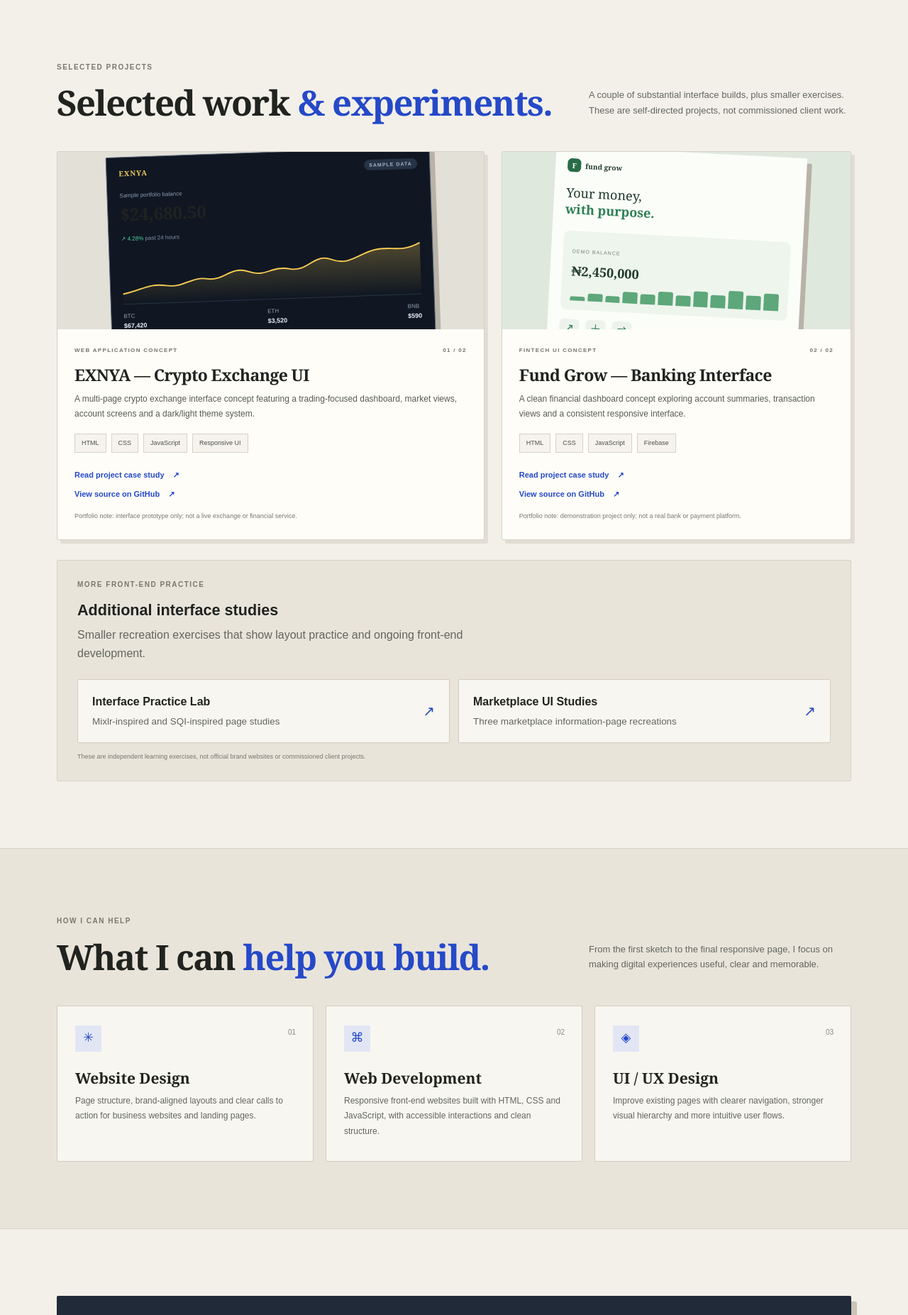
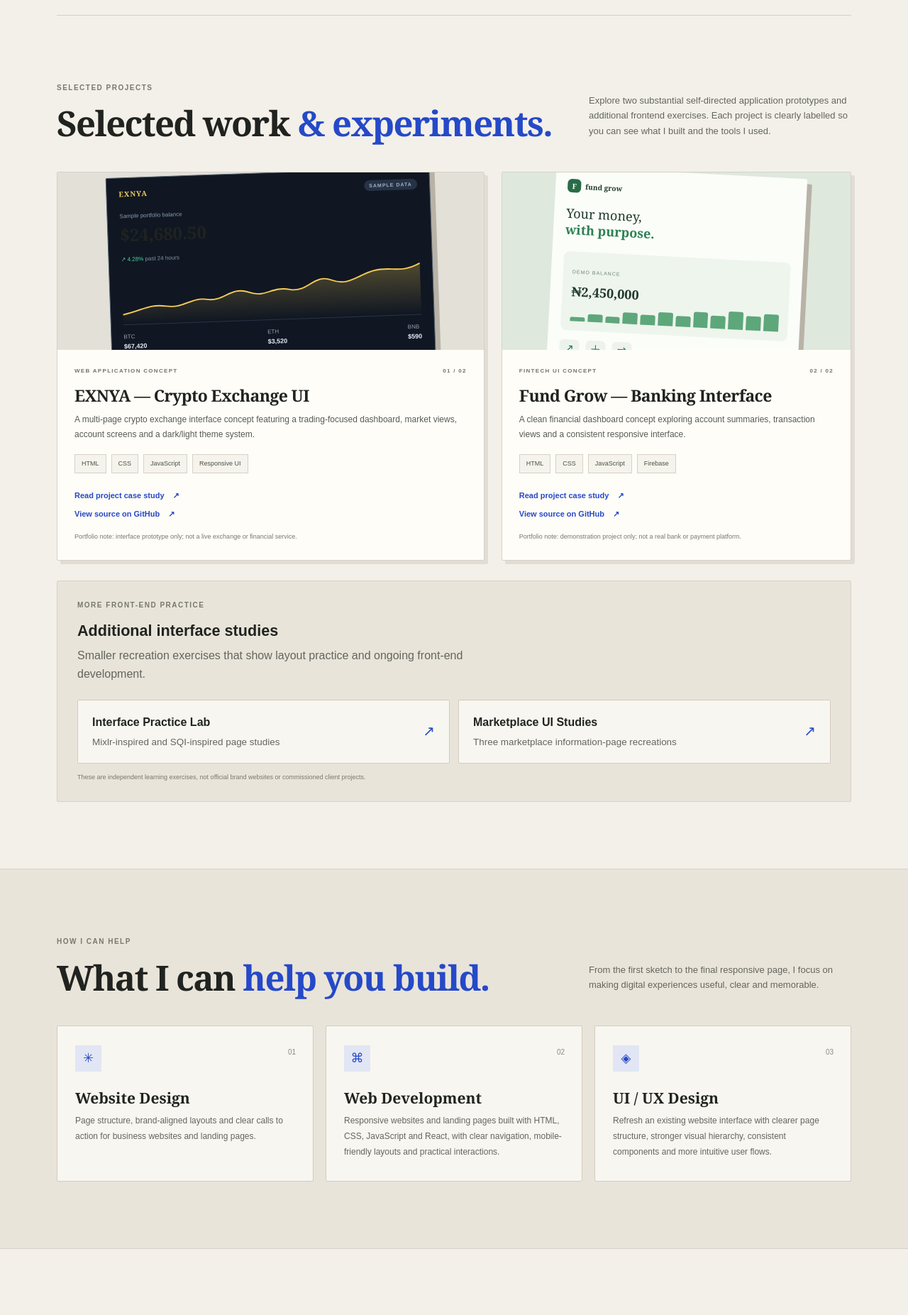
Before and after one commit to michael-coker-dev/michael-coker-portfolio, a plain HTML site: page index.html in a window 1280 px wide. Shown: the part 767-2620 px from the top of the page at 71% size. Drawn offline with Linux system fonts and the light colour scheme.

Commit message:
Improve portfolio messaging for freelance client enquiries

```diff
--- a/index.html
+++ b/index.html
@@ -4,7 +4,7 @@
   <meta charset="utf-8">
   <meta name="viewport" content="width=device-width, initial-scale=1">
   <meta name="theme-color" content="#0b1020">
-  <meta name="description" content="Michael Coker is a web developer and designer creating responsive websites and thoughtful digital experiences.">
+  <meta name="description" content="Michael Coker builds responsive business websites, landing pages and web application interfaces using modern frontend technologies.">
   <title>Michael Coker — Web Developer & Designer</title>
   <link rel="preconnect" href="https://fonts.googleapis.com">
   <link rel="preconnect" href="https://fonts.gstatic.com" crossorigin>
@@ -28,7 +28,7 @@
       <div class="hero-copy reveal">
         <div class="eyebrow"><span class="status-dot"></span> WEB DEVELOPER &amp; DESIGNER</div>
         <h1>I build websites that <span class="gradient-text">make sense.</span></h1>
-        <p class="hero-lead">I’m a web developer in Nigeria. I design straightforward interfaces and build responsive websites for people and small businesses.</p>
+        <p class="hero-lead">I help small businesses, founders and independent professionals turn their ideas into clear, responsive websites and useful web interfaces.</p>
         <div class="hero-actions">
           <a class="button button-primary" href="#work">Explore my work <span>↘</span></a>
           <a class="button button-quiet" href="#contact">Let's work together <span>↗</span></a>
@@ -51,7 +51,7 @@
     <section class="trust-strip section-wrap reveal"><span>THE WAY I WORK</span><div><b>Plan before pixels</b><i></i><b>Mobile-first layouts</b><i></i><b>Readable code</b><i></i><b>Honest delivery</b></div></section>
 
     <section class="section section-wrap" id="work">
-      <div class="section-heading reveal"><div><div class="eyebrow">SELECTED PROJECTS</div><h2>Selected work<span class="gradient-text"> &amp; experiments.</span></h2></div><p>A couple of substantial interface builds, plus smaller exercises. These are self-directed projects, not commissioned client work.</p></div>
+      <div class="section-heading reveal"><div><div class="eyebrow">SELECTED PROJECTS</div><h2>Selected work<span class="gradient-text"> &amp; experiments.</span></h2></div><p>Explore two substantial self-directed application prototypes and additional frontend exercises. Each project is clearly labelled so you can see what I built and the tools I used.</p></div>
       <div class="project-grid">
         <article class="project-card project-featured reveal">
           <div class="project-visual exnya-visual"><div class="mock-window"><div class="mock-top"><span>EXNYA</span><span class="mock-pill">SAMPLE DATA</span></div><div class="mock-balance"><small>Sample portfolio balance</small><strong>$24,680.50</strong><span>↗ 4.28% <small>past 24 hours</small></span></div><div class="mock-chart"><svg viewBox="0 0 520 120" preserveAspectRatio="none" role="img" aria-label="Decorative upward chart"><defs><linearGradient id="chartFill" x1="0" x2="0" y1="0" y2="1"><stop offset="0" stop-color="#f6cb54" stop-opacity=".28"/><stop offset="1" stop-color="#f6cb54" stop-opacity="0"/></linearGradient></defs><path d="M0 98 C35 90 45 75 76 82 S120 63 148 70 S190 42 220 57 S260 45 292 54 S335 20 365 36 S410 27 440 18 S485 28 520 5 L520 120 L0 120Z" fill="url(#chartFill)"/><path d="M0 98 C35 90 45 75 76 82 S120 63 148 70 S190 42 220 57 S260 45 292 54 S335 20 365 36 S410 27 440 18 S485 28 520 5" fill="none" stroke="#f6cb54" stroke-width="3"/></svg></div><div class="mock-coins"><span>BTC <b>$67,420</b></span><span>ETH <b>$3,520</b></span><span>BNB <b>$590</b></span></div></div></div>
@@ -75,16 +75,16 @@
     <section class="section services-section" id="services"><div class="section-wrap"><div class="section-heading reveal"><div><div class="eyebrow">HOW I CAN HELP</div><h2>What I can <span class="gradient-text">help you build.</span></h2></div><p>From the first sketch to the final responsive page, I focus on making digital experiences useful, clear and memorable.</p></div>
       <div class="service-grid">
         <article class="service-card reveal"><div class="service-icon">✳</div><span class="service-number">01</span><h3>Website Design</h3><p>Page structure, brand-aligned layouts and clear calls to action for business websites and landing pages.</p></article>
-        <article class="service-card reveal"><div class="service-icon">⌘</div><span class="service-number">02</span><h3>Web Development</h3><p>Responsive front-end websites built with HTML, CSS and JavaScript, with accessible interactions and clean structure.</p></article>
-        <article class="service-card reveal"><div class="service-icon">◈</div><span class="service-number">03</span><h3>UI / UX Design</h3><p>Improve existing pages with clearer navigation, stronger visual hierarchy and more intuitive user flows.</p></article>
+        <article class="service-card reveal"><div class="service-icon">⌘</div><span class="service-number">02</span><h3>Web Development</h3><p>Responsive websites and landing pages built with HTML, CSS, JavaScript and React, with clear navigation, mobile-friendly layouts and practical interactions.</p></article>
+        <article class="service-card reveal"><div class="service-icon">◈</div><span class="service-number">03</span><h3>UI / UX Design</h3><p>Refresh an existing website interface with clearer page structure, stronger visual hierarchy, consistent components and more intuitive user flows.</p></article>
       </div>
     </div></section>
 
-    <section class="section section-wrap about-section" id="about"><div class="about-panel reveal"><div class="about-mark">MC<span>.</span></div><div class="about-copy"><div class="eyebrow">A LITTLE ABOUT ME</div><h2>I like making<br><span class="gradient-text">things work well.</span></h2><p>I'm Michael, a web developer and designer focused on creating useful digital experiences. I enjoy turning rough ideas into structured interfaces, learning new tools and improving the details that make a website feel considered.</p><p>My approach is simple: understand the goal, keep the experience clear, and build with care.</p><div class="tool-row"><span>HTML &amp; CSS</span><span>JavaScript</span><span>React</span><span>Node.js</span><span>Firebase</span><span>Supabase</span><span>Git &amp; GitHub</span><span>Responsive design</span><span>UI prototyping</span></div></div></div></section>
+    <section class="section section-wrap about-section" id="about"><div class="about-panel reveal"><div class="about-mark">MC<span>.</span></div><div class="about-copy"><div class="eyebrow">A LITTLE ABOUT ME</div><h2>I like making<br><span class="gradient-text">things work well.</span></h2><p>I’m Michael, a web developer and designer focused on helping people present their businesses clearly online. I work across responsive frontend interfaces and web application concepts, and I care about clear communication, useful details and dependable handoff.</p><p>My approach is simple: understand the goal, keep the experience clear, and build with care.</p><div class="tool-row"><span>HTML &amp; CSS</span><span>JavaScript</span><span>React</span><span>Node.js</span><span>Firebase</span><span>Supabase</span><span>Git &amp; GitHub</span><span>Responsive design</span><span>UI prototyping</span></div></div></div></section>
 
     <section class="section section-wrap process-section"><div class="section-heading reveal"><div><div class="eyebrow">MY APPROACH</div><h2>A simple, <span class="gradient-text">careful process.</span></h2></div></div><div class="process-grid"><div class="process-step reveal"><span>01</span><h3>Understand</h3><p>Get clear on the people, purpose and problem behind the project.</p></div><div class="process-step reveal"><span>02</span><h3>Design</h3><p>Shape the structure and visual direction around the real goal.</p></div><div class="process-step reveal"><span>03</span><h3>Build</h3><p>Turn the design into a responsive, working experience.</p></div><div class="process-step reveal"><span>04</span><h3>Refine</h3><p>Test the details, improve the experience and prepare to launch.</p></div></div></section>
 
-    <section class="contact-section" id="contact"><div class="section-wrap contact-inner reveal"><div class="eyebrow"><span class="status-dot"></span> HAVE A PROJECT IN MIND?</div><h2>Need a website?<br><span class="gradient-text">Let's talk specifics.</span></h2><p>Have an idea, a business that needs a website, or a project you'd like to discuss? I'd be glad to hear about it.</p><a class="button button-primary" href="https://wa.me/2349034887573?text=Hello%20Michael%2C%20I%20found%20your%20portfolio%20and%20would%20like%20to%20discuss%20a%20website%20project." target="_blank" rel="noreferrer">Chat with me on WhatsApp <span>↗</span></a>
+    <section class="contact-section" id="contact"><div class="section-wrap contact-inner reveal"><div class="eyebrow"><span class="status-dot"></span> HAVE A PROJECT IN MIND?</div><h2>Need a website?<br><span class="gradient-text">Let's talk specifics.</span></h2><p>Tell me what your business does, what you want your website to achieve and what you need help with. I’m happy to discuss a clear project scope and practical next steps.</p><a class="button button-primary" href="https://wa.me/2349034887573?text=Hello%20Michael%2C%20I%20found%20your%20portfolio%20and%20would%20like%20to%20discuss%20a%20website%20project." target="_blank" rel="noreferrer">Chat with me on WhatsApp <span>↗</span></a>
       <a class="button button-quiet" href="mailto:cokerimichael@gmail.com?subject=Website%20project%20enquiry">Email me <span>↗</span></a><div class="contact-foot">Open to freelance projects, collaborations and learning opportunities.</div></div></section>
   </main>
   <footer class="site-footer section-wrap"><a class="brand" href="#home"><span class="brand-mark">MC</span><span>Michael Coker<span class="brand-dot">.</span></span></a><span>Independent web developer · Nigeria</span><span>© <span id="year"></span> Michael Coker</span></footer>
```
